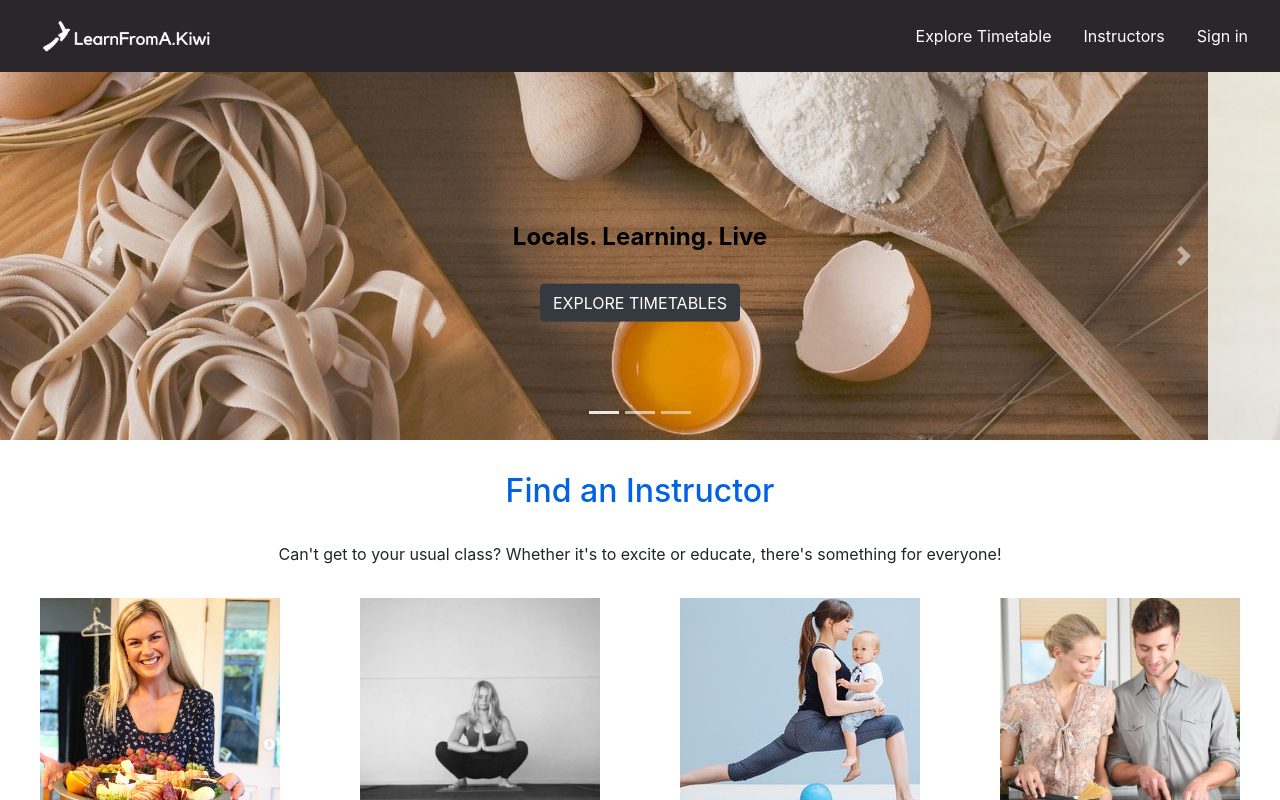
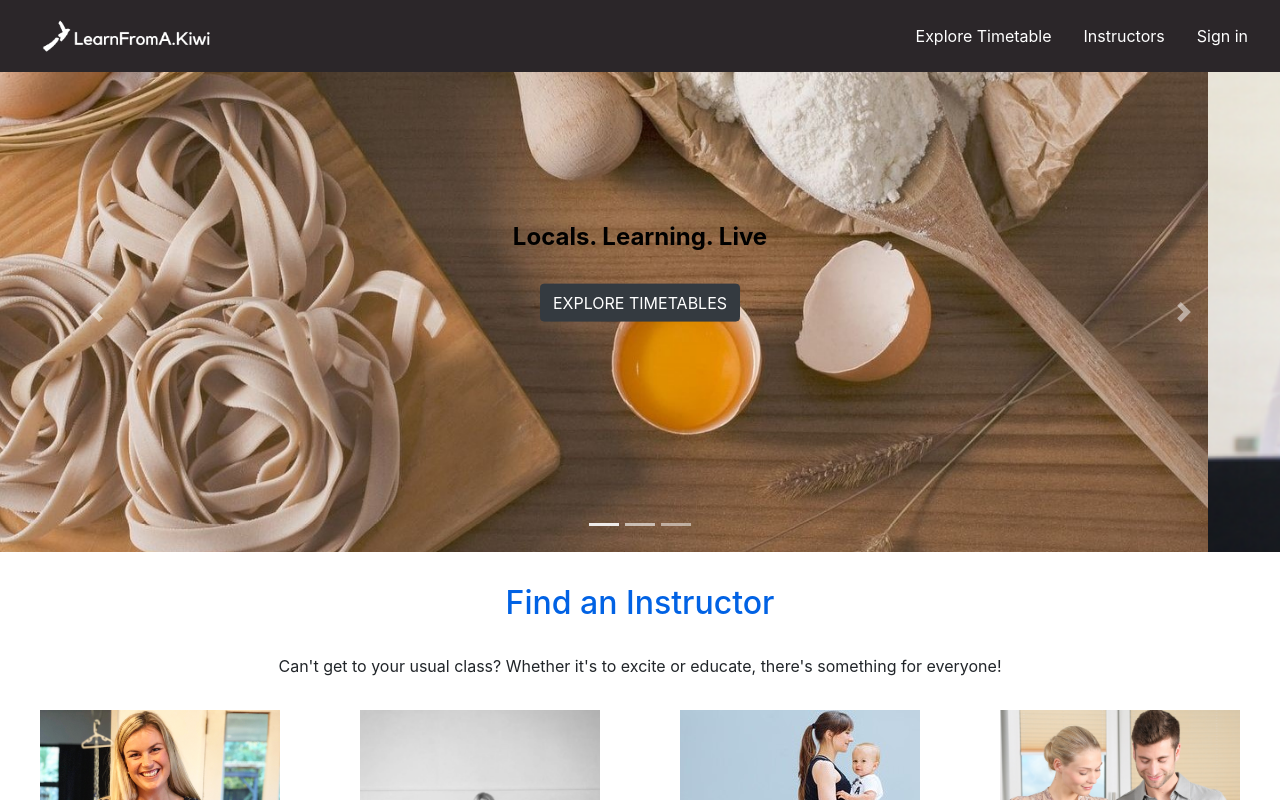
Before and after one commit to rtan265/Learn-From-A-Kiwi, a React (Create React App) app: page / in a window 1280 px wide. Shown: the top 800 px of the page. Built offline with nearby package versions, Linux system fonts and the light colour scheme.

Commit message:
editted size of landing page carousel

```diff
--- a/src/components/landingPage/LandingPage.css
+++ b/src/components/landingPage/LandingPage.css
@@ -1,6 +1,6 @@
 h1.display-3 {
     text-align: center;
-    color: black;
+    color: #000000;
     font-weight: 400;
     font-size: 2em;
     padding-bottom: 1em;
@@ -106,5 +106,5 @@ a.explore-button:hover {
 }
 
 .carousel-image-style{
-    height: 23em;
+    height: 30em;
 }
--- a/src/components/landingPage/LandingPage.js
+++ b/src/components/landingPage/LandingPage.js
@@ -55,7 +55,7 @@ class LandingPage extends React.Component {
   render() {
     return (
         <div style={{backgroundColor: "#eff0f2"}}>
-            <UncontrolledCarousel items = {items} className = "carousel-image-style"/>
+            <UncontrolledCarousel items = { items } className = "carousel-image-style"/>
                 <Container fluid className="vertical-center">
                     <h1 className="display-3">Locals. Learning. Live</h1>
                     <p className="lead">
```
Also changed, not shown: src/images/landingPageMomJumbo.png, src/images/landingPageYoga.png.
